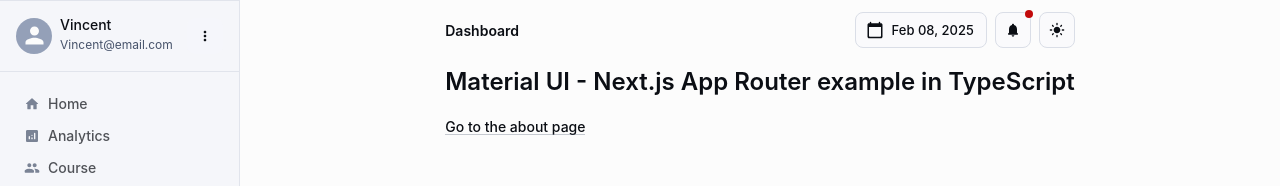
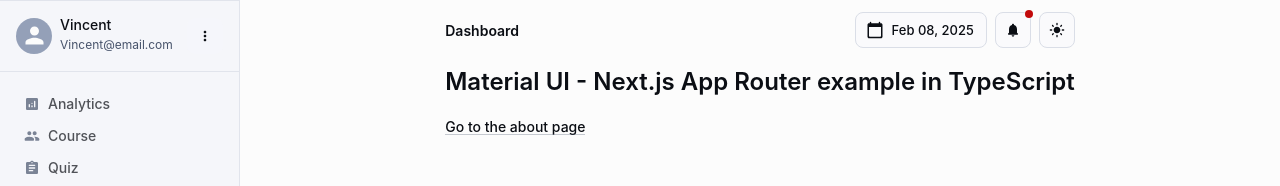
Before and after one commit to Vinct-852/Helping-Disabled-Learners, a Next.js app in the folder web-based-management-system/: page / in a window 1280 px wide. Shown: the top 186 px of the page. Built offline with nearby package versions, Linux system fonts and the light colour scheme; what @mui/material-nextjs would draw is missing.

Commit message:
remove home page nav

```diff
--- a/web-based-management-system/src/app/(dashboard)/components/MenuContent.tsx
+++ b/web-based-management-system/src/app/(dashboard)/components/MenuContent.tsx
@@ -16,7 +16,7 @@
 import HelpRoundedIcon from '@mui/icons-material/HelpRounded';
 
 const mainListItems = [
-  { text: 'Home', icon: <HomeRoundedIcon />, path: '/' },
+  // { text: 'Home', icon: <HomeRoundedIcon />, path: '/' },
   { text: 'Analytics', icon: <AnalyticsRoundedIcon />, path: '/analytics' },
   { text: 'Course', icon: <PeopleRoundedIcon />, path: '/course' },
   { text: 'Quiz', icon: <AssignmentRoundedIcon />, path: '/quiz' },
```
